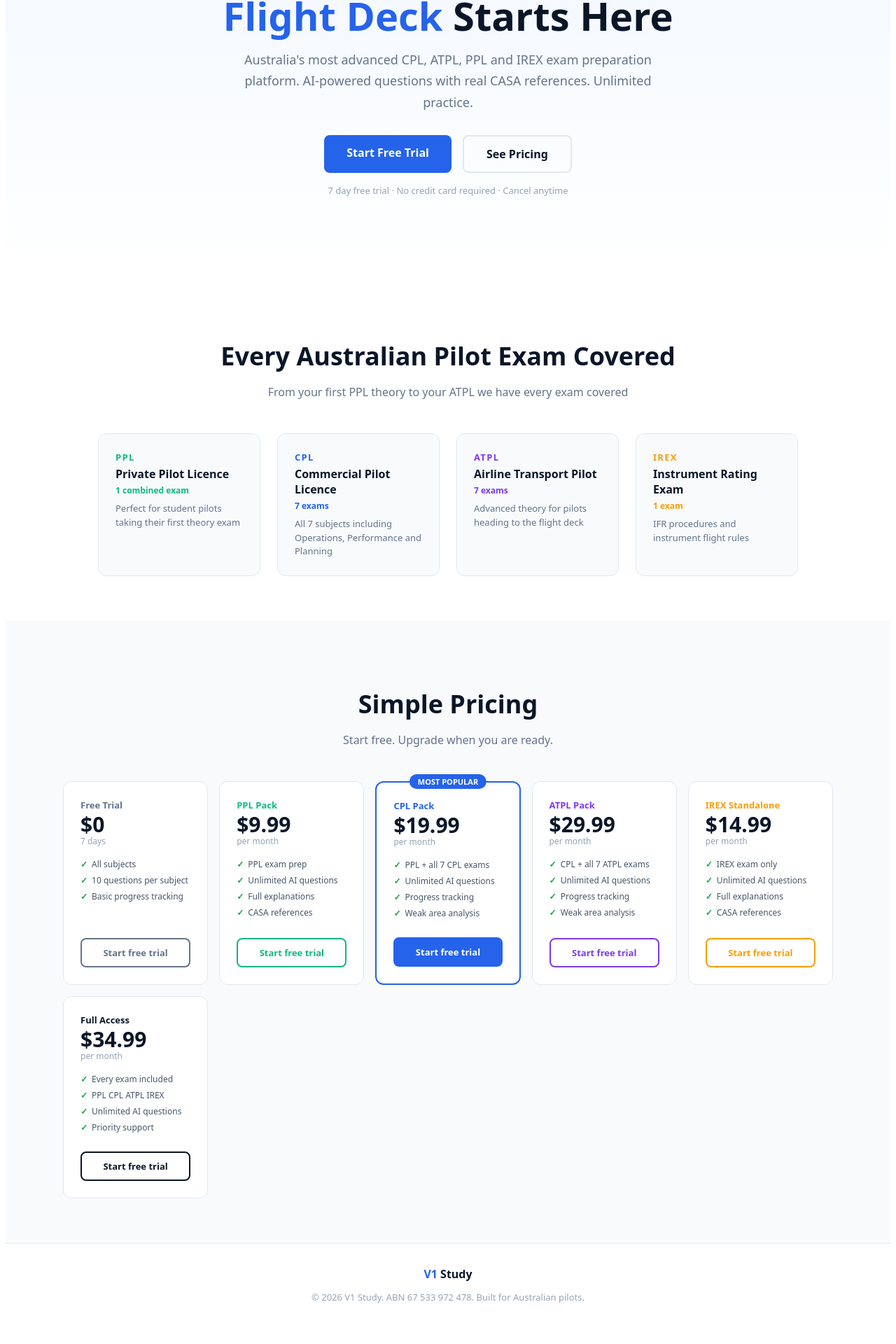
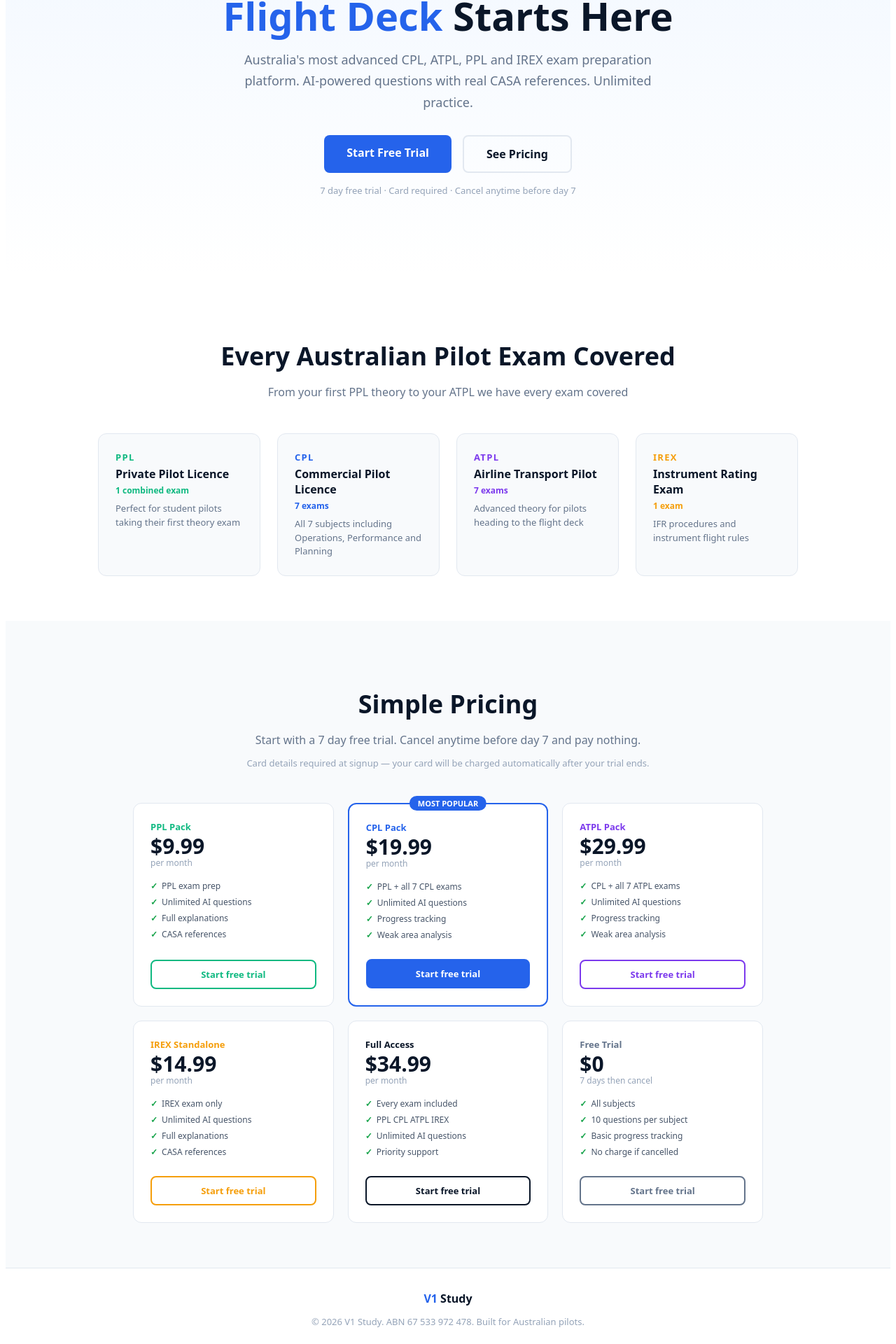
Before and after one commit to daniellongford/V1Study, a Next.js app: page / in a window 1280 px wide. Shown: the part 334-2254 px from the top of the page at 70% size. Built offline with nearby package versions, Linux system fonts and the light colour scheme.

Commit message:
fix pricing grid and add trial messaging

```diff
--- a/app/page.tsx
+++ b/app/page.tsx
@@ -28,7 +28,7 @@ export default function Home() {
           <a href="/signup" style={{background:'#2563eb',color:'white',borderRadius:'8px',padding:'14px 32px',fontSize:'16px',fontWeight:'600',textDecoration:'none',display:'inline-block'}}>Start Free Trial</a>
           <a href="#pricing" style={{background:'transparent',color:'#0a1628',border:'2px solid #e2e8f0',borderRadius:'8px',padding:'14px 32px',fontSize:'16px',fontWeight:'600',textDecoration:'none',display:'inline-block'}}>See Pricing</a>
         </div>
-        <p style={{fontSize:'13px',color:'#94a3b8'}}>7 day free trial · No credit card required · Cancel anytime</p>
+        <p style={{fontSize:'13px',color:'#94a3b8'}}>7 day free trial · Card required · Cancel anytime before day 7</p>
       </section>
 
       <section id="features" style={{padding:'4rem 2rem',maxWidth:'1000px',margin:'0 auto'}}>
@@ -54,17 +54,18 @@ export default function Home() {
       </section>
 
       <section id="pricing" style={{padding:'4rem 2rem',background:'#f8fafc'}}>
-        <div style={{maxWidth:'1100px',margin:'0 auto'}}>
+        <div style={{maxWidth:'900px',margin:'0 auto'}}>
           <h2 style={{textAlign:'center',fontSize:'36px',fontWeight:'700',color:'#0a1628',marginBottom:'0.5rem'}}>Simple Pricing</h2>
-          <p style={{textAlign:'center',color:'#64748b',marginBottom:'3rem'}}>Start free. Upgrade when you are ready.</p>
-          <div style={{display:'grid',gridTemplateColumns:'repeat(auto-fill,minmax(180px,1fr))',gap:'1rem'}}>
+          <p style={{textAlign:'center',color:'#64748b',marginBottom:'0.5rem'}}>Start with a 7 day free trial. Cancel anytime before day 7 and pay nothing.</p>
+          <p style={{textAlign:'center',color:'#94a3b8',fontSize:'13px',marginBottom:'3rem'}}>Card details required at signup — your card will be charged automatically after your trial ends.</p>
+          <div style={{display:'grid',gridTemplateColumns:'repeat(3,1fr)',gap:'1.25rem'}}>
             {[
-              {plan:'Free Trial',price:'$0',period:'7 days',features:['All subjects','10 questions per subject','Basic progress tracking'],color:'#64748b',popular:false},
               {plan:'PPL Pack',price:'$9.99',period:'per month',features:['PPL exam prep','Unlimited AI questions','Full explanations','CASA references'],color:'#10b981',popular:false},
               {plan:'CPL Pack',price:'$19.99',period:'per month',features:['PPL + all 7 CPL exams','Unlimited AI questions','Progress tracking','Weak area analysis'],color:'#2563eb',popular:true},
               {plan:'ATPL Pack',price:'$29.99',period:'per month',features:['CPL + all 7 ATPL exams','Unlimited AI questions','Progress tracking','Weak area analysis'],color:'#7c3aed',popular:false},
               {plan:'IREX Standalone',price:'$14.99',period:'per month',features:['IREX exam only','Unlimited AI questions','Full explanations','CASA references'],color:'#f59e0b',popular:false},
               {plan:'Full Access',price:'$34.99',period:'per month',features:['Every exam included','PPL CPL ATPL IREX','Unlimited AI questions','Priority support'],color:'#0a1628',popular:false},
+              {plan:'Free Trial',price:'$0',period:'7 days then cancel',features:['All subjects','10 questions per subject','Basic progress tracking','No charge if cancelled'],color:'#64748b',popular:false},
             ].map(function(item){
               return (
                 <div key={item.plan} style={{background:'white',borderRadius:'12px',padding:'1.5rem',border:item.popular?'2px solid #2563eb':'1px solid #e2e8f0',position:'relative',display:'flex',flexDirection:'column'}}>
```
